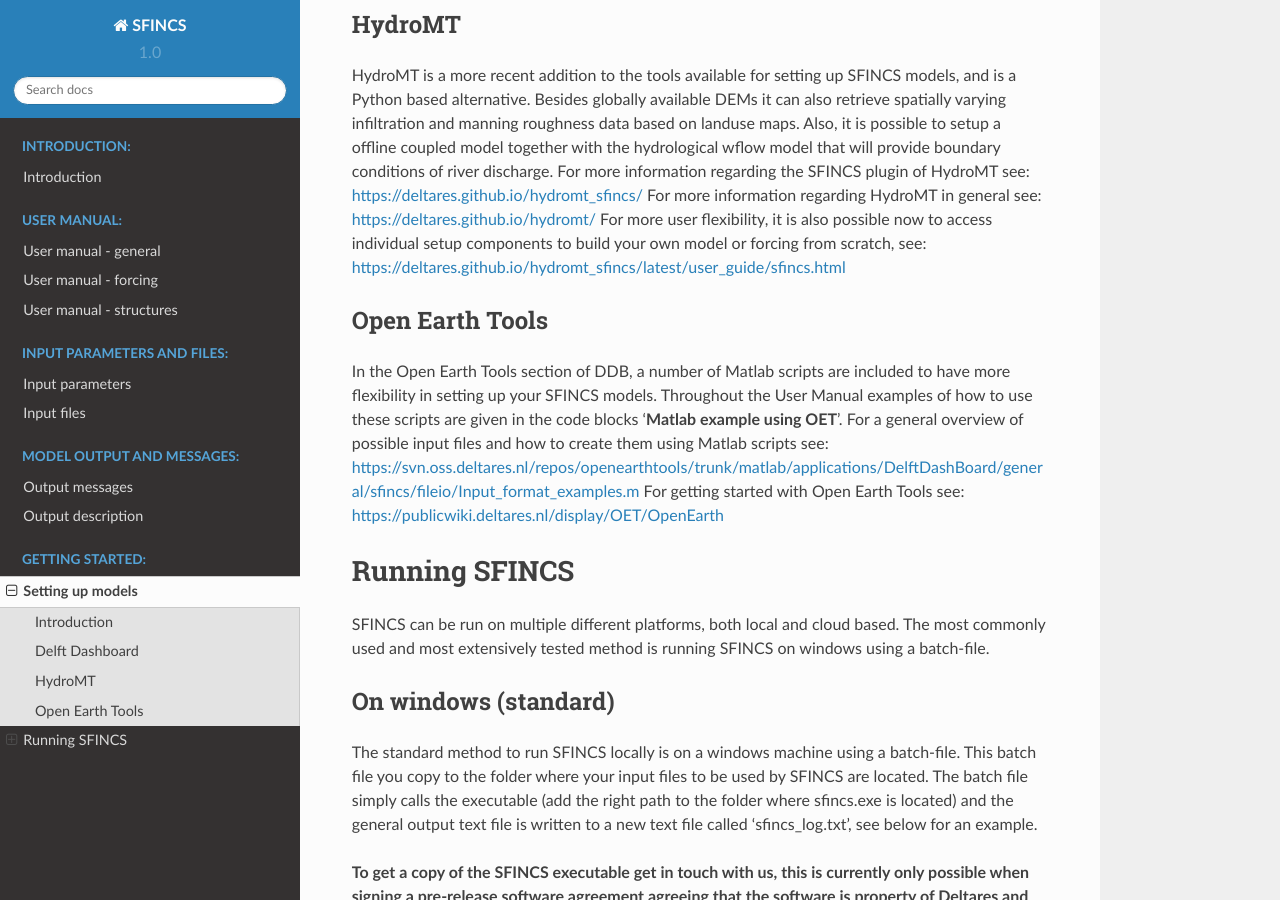
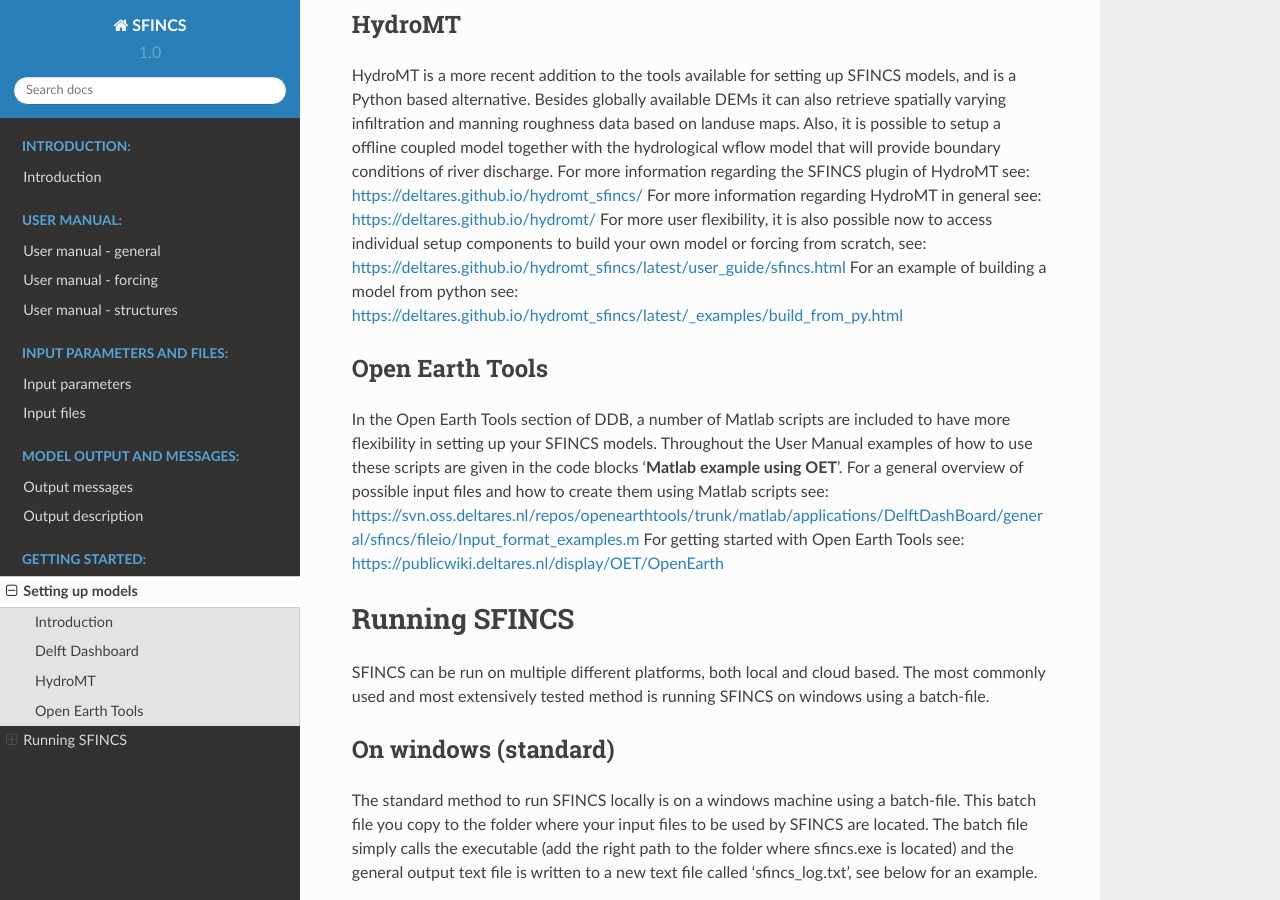
Before and after one commit to Leynse/SFINCS, a Sphinx documentation site: the page built from docs/example.rst, in a window 1280 px wide and 900 px high, scrolled down 576 px. Built offline with Sphinx 7.4.7 and the Read the Docs theme 2.0.0, drawn with Linux system fonts in a browser that asks for light colours.

Commit message:
Add python build example

```diff
--- a/docs/example.rst
+++ b/docs/example.rst
@@ -26,6 +26,7 @@
 For more information regarding the SFINCS plugin of HydroMT see: https://deltares.github.io/hydromt_sfincs/
 For more information regarding HydroMT in general see: https://deltares.github.io/hydromt/
 For more user flexibility, it is also possible now to access individual setup components to build your own model or forcing from scratch, see: https://deltares.github.io/hydromt_sfincs/latest/user_guide/sfincs.html
+For an example of building a model from python see: https://deltares.github.io/hydromt_sfincs/latest/_examples/build_from_py.html
 
 Open Earth Tools
 ----------------------
```
